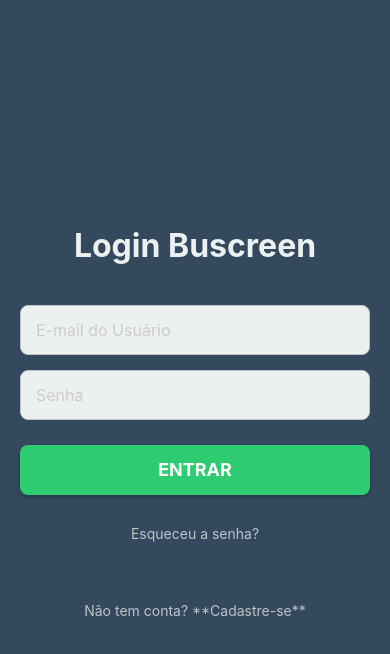
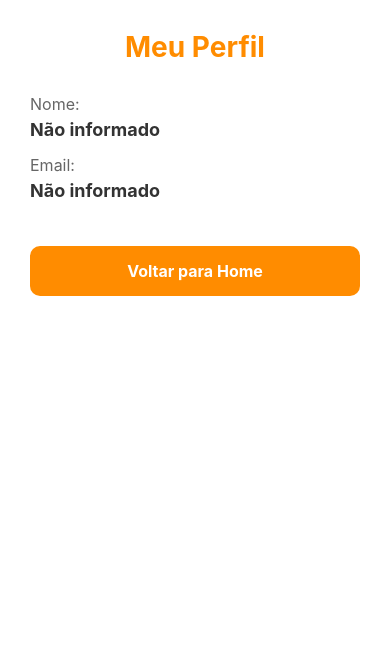
Before and after one commit to vicenzoli/Buscreen_Front_end_Mobile, a React Native app: screen /Perfil in a window 390 px wide. Shown: the top 654 px of the page. Built offline with nearby package versions, Linux system fonts and the light colour scheme.

Commit message:
tela-de-perfil

```diff
--- a/App.js
+++ b/App.js
@@ -3,9 +3,10 @@
 import { createNativeStackNavigator } from '@react-navigation/native-stack';
 
 import LoginScreen from './src/screens/LoginScreen';
+import RegisterScreen from './src/screens/RegisterScreen';
 import HomeScreen from './src/screens/HomeScreen';
 import LinhasScreen from './src/screens/Linhas';
-import RegisterScreen from './src/screens/RegisterScreen'; // <- novo
+import ProfileScreen from './src/screens/ProfileScreen'; // <- nova tela
 
 const Stack = createNativeStackNavigator();
 
@@ -17,6 +18,7 @@
         <Stack.Screen name="Cadastro" component={RegisterScreen} />
         <Stack.Screen name="Home" component={HomeScreen} />
         <Stack.Screen name="Linhas" component={LinhasScreen} />
+        <Stack.Screen name="Perfil" component={ProfileScreen} />
       </Stack.Navigator>
     </NavigationContainer>
   );
--- a/src/screens/HomeScreen.js
+++ b/src/screens/HomeScreen.js
@@ -179,3 +179,13 @@
   },
   mapText: { color: '#333', fontStyle: 'italic', textAlign: 'center', padding: 20 },
 });
+const handleShortcutPress = (screenName) => {
+  if (screenName === 'Perfil') {
+    navigation.navigate('Perfil', {
+      nome: 'Vicenzo',
+      email: 'vicenzo@email.com',
+    });
+  } else {
+    navigation.navigate(screenName);
+  }
+};
--- a/src/screens/LoginScreen.js
+++ b/src/screens/LoginScreen.js
@@ -61,9 +61,11 @@
         <Text style={styles.linkText}>Esqueceu a senha?</Text>
       </TouchableOpacity>
 
-      <TouchableOpacity style={styles.registerButton}>
-        <Text style={styles.linkText}>Não tem conta? **Cadastre-se**</Text>
-      </TouchableOpacity>
+      <TouchableOpacity onPress={() => navigation.navigate('Cadastro')}>
+  <Text style={{ color: '#FF8C00', textAlign: 'center', marginTop: 20 }}>
+    Não tem conta? Cadastrar-se
+  </Text>
+</TouchableOpacity>
     </View>
   );
 };
--- /dev/null
+++ b/src/screens/ProfileScreen.js
@@ -0,0 +1,38 @@
+import React from 'react';
+import { View, Text, StyleSheet, TouchableOpacity } from 'react-native';
+
+export default function ProfileScreen({ route, navigation }) {
+  const { nome, email } = route.params || {};
+
+  return (
+    <View style={styles.container}>
+      <Text style={styles.title}>Meu Perfil</Text>
+
+      <View style={styles.infoBox}>
+        <Text style={styles.label}>Nome:</Text>
+        <Text style={styles.value}>{nome || 'Não informado'}</Text>
+
+        <Text style={styles.label}>Email:</Text>
+        <Text style={styles.value}>{email || 'Não informado'}</Text>
+      </View>
+
+      <TouchableOpacity style={styles.button} onPress={() => navigation.navigate('Home')}>
+        <Text style={styles.buttonText}>Voltar para Home</Text>
+      </TouchableOpacity>
+    </View>
+  );
+}
+
+const styles = StyleSheet.create({
+  container: { flex: 1, padding: 30, backgroundColor: '#fff' },
+  title: { fontSize: 28, fontWeight: 'bold', color: '#FF8C00', marginBottom: 30, textAlign: 'center' },
+  infoBox: { marginBottom: 30 },
+  label: { fontSize: 16, color: '#666', marginBottom: 5 },
+  value: { fontSize: 18, fontWeight: 'bold', color: '#333', marginBottom: 15 },
+  button: {
+    backgroundColor: '#FF8C00',
+    paddingVertical: 15,
+    borderRadius: 10,
+  },
+  buttonText: { color: '#fff', fontSize: 16, fontWeight: 'bold', textAlign: 'center' },
+});
```
